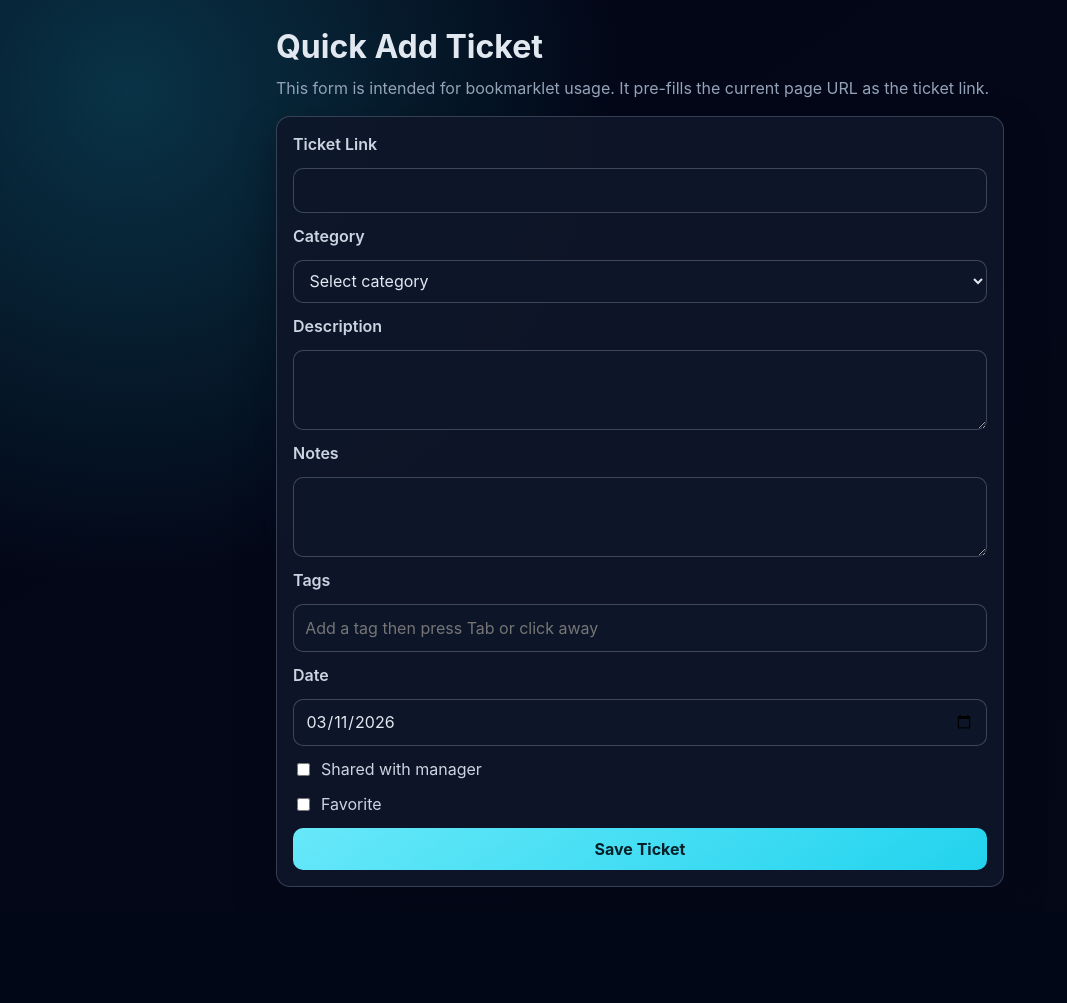
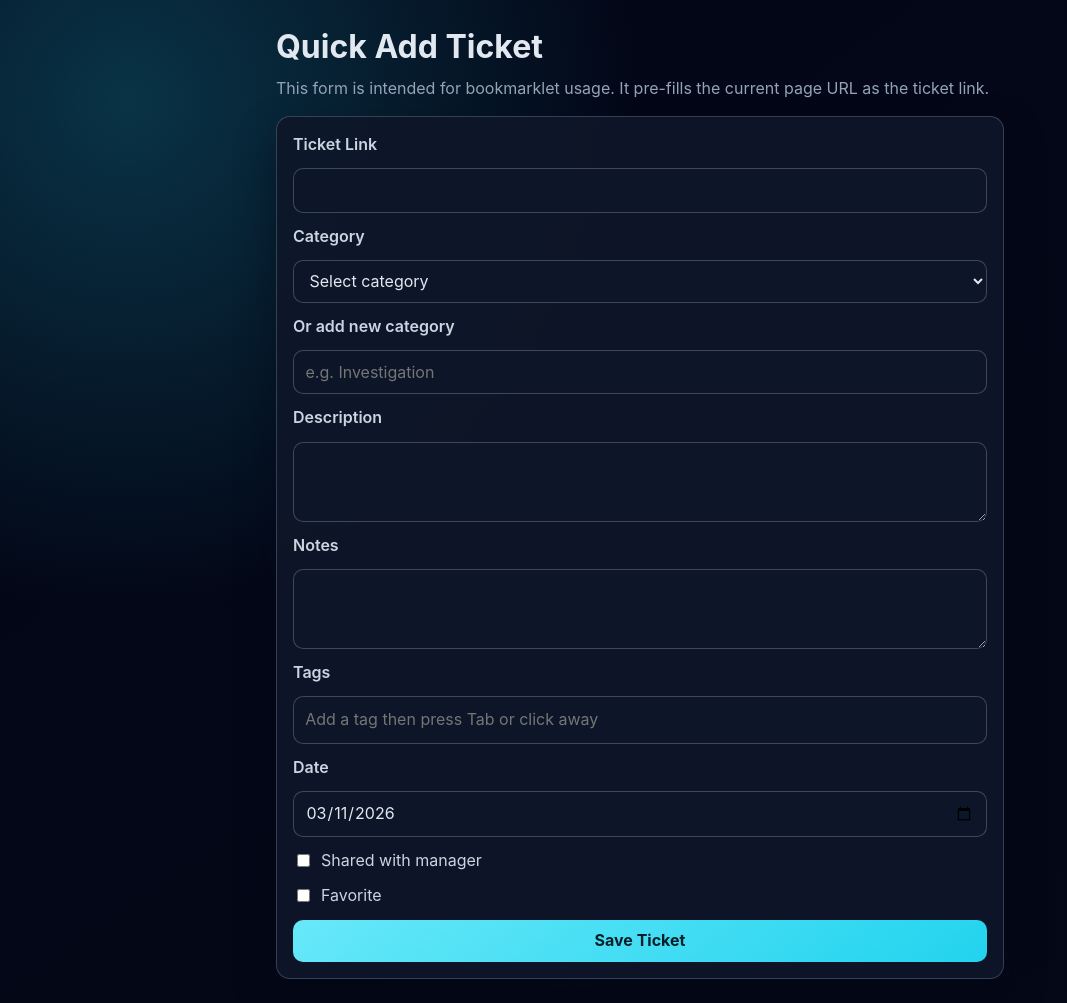
Before and after one commit to Mitchell-13/pack_tracker, a Flask app: page /bookmarklet/new in a window 1280 px wide. Shown: the whole page, without its empty margins (0-1067 px from the left). Before the commit the page ends 887 px from the top, so only its background shows below. Run offline with Flask 3, Linux system fonts and the light colour scheme; data that the repository does not hold is empty.

Commit message:
Improve bookmarklet category entry and ticket/tag UI

```diff
--- a/app.py
+++ b/app.py
@@ -2,10 +2,12 @@ from __future__ import annotations
 
 import sqlite3
 import csv
+import re
 from io import StringIO
 from datetime import datetime, date
 from pathlib import Path
 from typing import Any
+from urllib.parse import urlparse
 
 from flask import Flask, Response, g, redirect, render_template, request, url_for
 
@@ -131,6 +133,46 @@ def _validated_filter_date(raw_date: str) -> str:
         return ""
 
     return normalized_date
+
+
+def _ticket_link_label(link: str) -> str:
+    parsed_link = urlparse(link)
+    host = parsed_link.netloc.lower()
+    path = parsed_link.path.strip("/")
+
+    if "zendesk" in host:
+        match = re.search(r"/tickets/(\d+)", parsed_link.path, re.IGNORECASE)
+        if match:
+            return f"ZD {match.group(1)}"
+
+    if "atlassian" in host:
+        ticket_key = path.rsplit("/", maxsplit=1)[-1]
+        match = re.fullmatch(r"([A-Za-z]+)-(\d+)", ticket_key)
+        if match:
+            return f"{match.group(1).upper()} {match.group(2)}"
+
+    return "Ticket"
+
+
+def _get_or_create_category_id(db: sqlite3.Connection, category_id: str, new_category_name: str) -> str:
+    normalized_category_id = category_id.strip()
+    normalized_new_category = new_category_name.strip()
+
+    if normalized_category_id:
+        return normalized_category_id
+
+    if not normalized_new_category:
+        return ""
+
+    db.execute("INSERT OR IGNORE INTO categories (name) VALUES (?)", (normalized_new_category,))
+    category_row = db.execute(
+        "SELECT id FROM categories WHERE LOWER(name) = LOWER(?)",
+        (normalized_new_category,),
+    ).fetchone()
+    if category_row is None:
+        return ""
+
+    return str(category_row["id"])
 
 
 def _build_ticket_filters(args: Any) -> tuple[list[str], list[Any], dict[str, Any]]:
@@ -262,6 +304,7 @@ def index() -> str:
     for ticket in ticket_rows:
         ticket_dict = dict(ticket)
         ticket_dict["display_date"] = _human_readable_date(ticket_dict["date"])
+        ticket_dict["link_label"] = _ticket_link_label(ticket_dict["link"])
         tickets.append(ticket_dict)
 
     categories = db.execute("SELECT id, name FROM categories ORDER BY name ASC").fetchall()
@@ -416,24 +459,35 @@ def bookmarklet_add_ticket() -> str:
                 "tags": "",
                 "date": date.today().isoformat(),
                 "category_id": "",
+                "new_category_name": "",
                 "shared_with_manager": False,
                 "favorite": False,
             },
         )
 
-    ticket_fields = _validated_ticket_fields(request.form)
+    selected_category_id = _get_or_create_category_id(
+        db,
+        request.form.get("category_id", ""),
+        request.form.get("new_category_name", ""),
+    )
+    submitted_form = request.form.copy()
+    submitted_form["category_id"] = selected_category_id
+
+    ticket_fields = _validated_ticket_fields(submitted_form)
     form_values = {
         "link": request.form.get("link", "").strip(),
         "description": request.form.get("description", "").strip(),
         "ai_analysis": request.form.get("ai_analysis", ""),
         "tags": request.form.get("tags", ""),
         "date": request.form.get("date", "").strip(),
-        "category_id": request.form.get("category_id", "").strip(),
+        "category_id": selected_category_id,
+        "new_category_name": request.form.get("new_category_name", "").strip(),
         "shared_with_manager": request.form.get("shared_with_manager") == "on",
         "favorite": request.form.get("favorite") == "on",
     }
 
     if ticket_fields is None:
+        categories = db.execute("SELECT id, name FROM categories ORDER BY name ASC").fetchall()
         return render_template(
             "bookmarklet_form.html",
             categories=categories,
@@ -459,10 +513,12 @@ def bookmarklet_add_ticket() -> str:
             "description": "",
             "ai_analysis": "",
             "tags": "",
+            "new_category_name": "",
             "shared_with_manager": False,
             "favorite": False,
         }
     )
+    categories = db.execute("SELECT id, name FROM categories ORDER BY name ASC").fetchall()
     return render_template(
         "bookmarklet_form.html",
         categories=categories,
--- a/templates/bookmarklet_form.html
+++ b/templates/bookmarklet_form.html
@@ -151,7 +151,7 @@
     <input id="link" name="link" type="url" value="{{ form_values['link'] }}" required />
 
     <label for="category_id">Category</label>
-    <select id="category_id" name="category_id" required>
+    <select id="category_id" name="category_id">
       <option value="">Select category</option>
       {% for category in categories %}
         <option value="{{ category['id'] }}" {% if form_values['category_id'] == category['id']|string %}selected{% endif %}>
@@ -159,6 +159,15 @@
         </option>
       {% endfor %}
     </select>
+
+    <label for="new_category_name">Or add new category</label>
+    <input
+      id="new_category_name"
+      name="new_category_name"
+      type="text"
+      placeholder="e.g. Investigation"
+      value="{{ form_values.get('new_category_name', '') }}"
+    />
 
     <label for="description">Description</label>
     <textarea id="description" name="description" required>{{ form_values['description'] }}</textarea>
```
Also changed, not shown: templates/index.html (+11 -2 lines).
